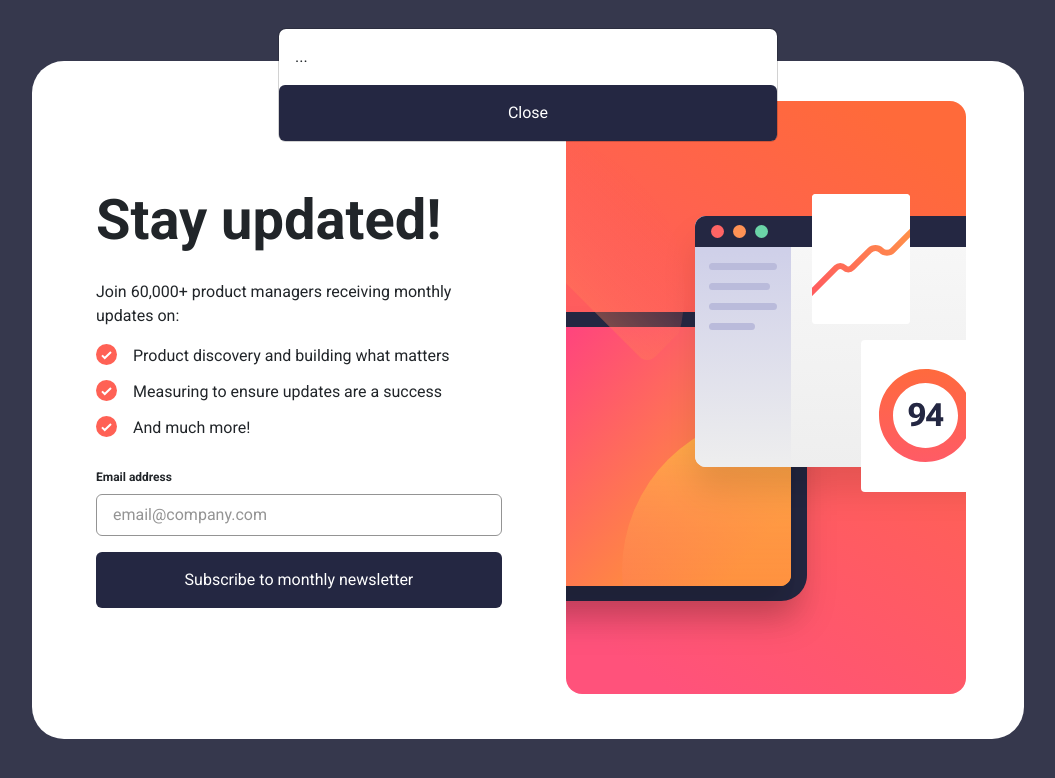
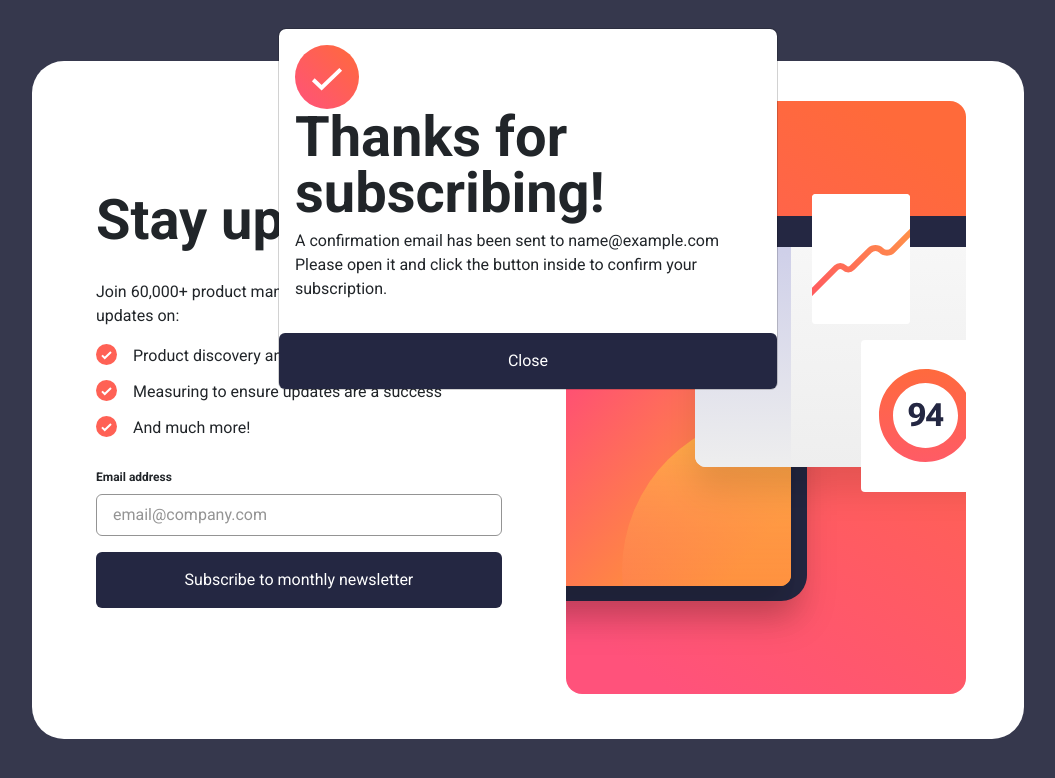
Before and after one commit to Sven-27/newsletter-signup, a plain HTML site: page index.html in a window 1280 px wide. Both pictures are taken after typing "name@example.com" into the empty fields and a click on the button "Subscribe to monthly newsletter". Shown: the whole page, without its empty margins (112-1167 px from the left). Drawn offline with nearby package versions, Linux system fonts and the light colour scheme.

Commit message:
content is set styll need to style

```diff
--- a/index.html
+++ b/index.html
@@ -38,7 +38,9 @@
       <div class="modal-content">
 
         <div class="modal-body">
-          ...
+          <img src="./assets/images/icon-success.svg" alt="Success icon" class="success-icon">
+          <h1 class="text-preset-1">Thanks for subscribing!</h1>
+          <p class="text-preset-2-regular">A confirmation email has been sent to <span class="user-email"></span> Please open it and click the button inside to confirm your subscription.</p>
         </div>
           <button type="button" class="btn close-btn">Close</button>
       </div>
@@ -48,7 +50,7 @@
   <!-- Thanks for subscribing!
 
   A confirmation email has been sent to ash@loremcompany.com.
-  Please open it and click the button inside to confirm your subscription.
+
 
   Dismiss message  -->
   <!-- Success message end -->
--- a/script.js
+++ b/script.js
@@ -4,6 +4,7 @@ const submitButton = document.querySelector('button[type="submit"]');
 const emailRegex = /^[^\s@]+@[^\s@]+\.[^\s@]+$/;
 const modal = document.querySelector('.modal');
 const closeButton = document.querySelector('.close-btn');
+const userEmail = document.querySelector('.user-email');
 
 function showModal() {
   modal.classList.add('show');
@@ -39,5 +40,6 @@ function validateEmail() {
 
 function handleSubmit(event) {
   event.preventDefault();
-  validateEmail()
+  validateEmail();
+  userEmail.textContent = sessionStorage.getItem("email adress");
 }
```
